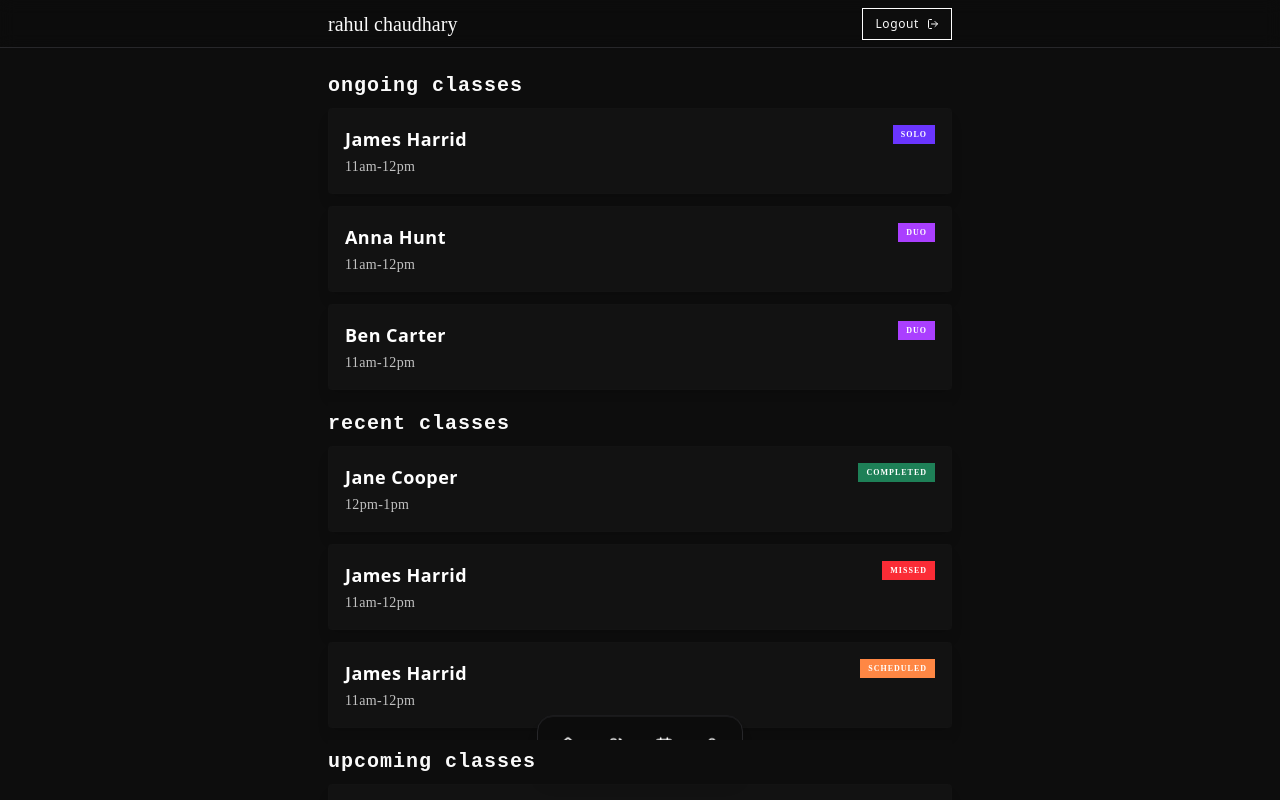
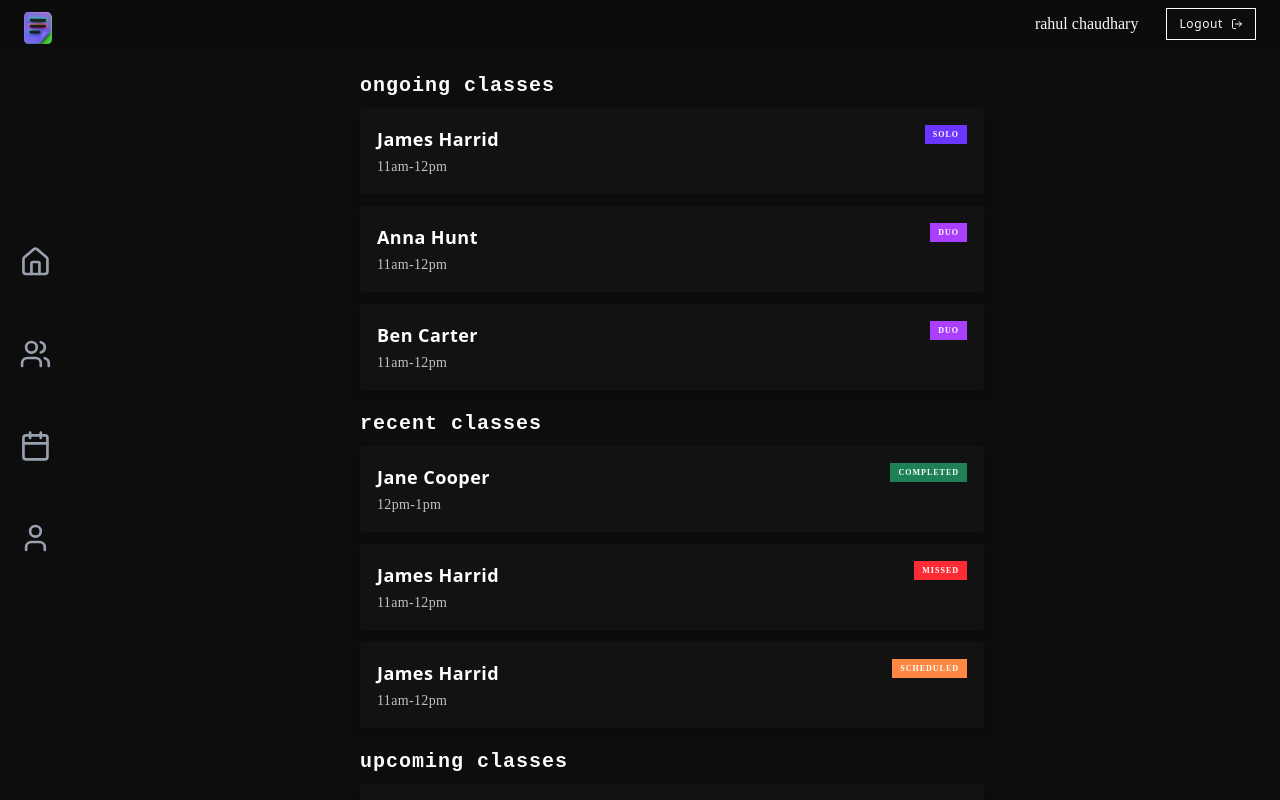
Before and after one commit to foxy17/DrumBooking, a React (Vite) app: page /admin/dashboard in a window 1280 px wide. Built offline with nearby package versions, Linux system fonts and the light colour scheme; a web font is replaced by a local one.

Commit message:
✨ feat: add logo image and enhance HomeLayout and Dock components with improved styling and layout adjustments

```diff
--- a/src/components/Layout/home.layout.tsx
+++ b/src/components/Layout/home.layout.tsx
@@ -1,18 +1,53 @@
 import React from 'react';
 import { LogOut } from 'lucide-react';
 import { Button } from '@/components/ui/button';
+import { cn } from '@/lib/utils';
 import { NavigationDock } from './navigation';
+
+// Define reusable style constants
+const headerStyles = {
+  base: 'bg-background/95 h-12 border-b border-b-pop-black-100  shrink-0',
+  mobile: 'z-2 backdrop-blur  supports-[backdrop-filter]:bg-background/60',
+  desktop: 'md:fixed md:top-0 md:left-0 md:right-0 md:z-10 md:border-none',
+};
+
+const containerStyles = {
+  base: 'flex items-center h-full',
+  mobile: 'justify-between px-6 max-w-2xl',
+  desktop: 'mdjustify-between mdpx-6 md:max-w-screen-2xl',
+};
 
 export const HomeLayout: React.FC<React.PropsWithChildren> = ({ children }) => {
   const username = 'Rahul Chaudhary'; // Replace with actual username from auth context
 
   return (
     <div className="flex flex-col h-[100dvh] w-screen overflow-auto">
-      <div className="bg-background/95 backdrop-blur supports-[backdrop-filter]:bg-background/60 z-2 h-12 border-b border-zinc-800 shrink-0">
-        <div className="flex justify-between items-center px-6  h-full max-w-2xl mx-auto">
-          <div className="flex items-center gap-4">
+      <div
+        className={cn(
+          headerStyles.base,
+          headerStyles.mobile,
+          headerStyles.desktop
+        )}
+      >
+        <div
+          className={cn(
+            containerStyles.base,
+            containerStyles.mobile,
+            containerStyles.desktop
+          )}
+        >
+          <div className="hidden md:block">
+            <img src="/logo.png" alt="Icon" className="h-8 mt-2" />
+          </div>
+
+          <div className="flex md:hidden items-center gap-4">
             <span className="text-xl font-cirka lowercase">{username}</span>
           </div>
+
+          <div className="flex items-center gap-4">
+            <span className="hidden md:inline-block text-base font-cirka lowercase mr-3">
+              {username}
+            </span>
             <Button
               variant="outline"
               size="sm"
@@ -24,8 +59,11 @@ export const HomeLayout: React.FC<React.PropsWithChildren> = ({ children }) => {
             </Button>
           </div>
         </div>
+      </div>
 
-      <main className="flex-grow overflow-auto">{children}</main>
+      <main className={cn('flex-grow overflow-auto', 'md:pl-16', 'md:mt-12')}>
+        {children}
+      </main>
 
       <NavigationDock />
     </div>
--- a/src/components/Layout/navigation.tsx
+++ b/src/components/Layout/navigation.tsx
@@ -28,8 +28,12 @@ export function NavigationDock() {
 
   return (
     <>
-      <div className="fixed bottom-4 left-1/2 hidden -translate-x-1/2 md:block">
-        <Dock items={items.map(({ icon, label }) => ({ icon, label }))} />
+      <div className="fixed left-2 top-1/2 hidden -translate-y-1/2 md:block h-auto">
+        <Dock
+          items={items.map(({ icon, label }) => ({ icon, label }))}
+          orientation="vertical"
+          className="border-zinc-800"
+        />
       </div>
 
       <div className="block mt-16 md:hidden">
--- a/src/components/ui/dock-two.tsx
+++ b/src/components/ui/dock-two.tsx
@@ -5,6 +5,7 @@ import { cn } from '@/lib/utils';
 
 interface DockProps {
   className?: string;
+  orientation?: 'horizontal' | 'vertical';
   items: Array<{
     icon: LucideIcon;
     label: string;
@@ -17,6 +18,7 @@ interface DockIconButtonProps {
   label: string;
   onClick?: () => void;
   className?: string;
+  labelPosition?: 'top' | 'right';
 }
 
 const floatingAnimation = {
@@ -31,28 +33,45 @@ const floatingAnimation = {
   },
 };
 
+const sideFloatingAnimation = {
+  initial: { x: 0 },
+  animate: {
+    x: [-2, 2, -2],
+    transition: {
+      duration: 4,
+      repeat: Infinity,
+      ease: 'easeInOut',
+    },
+  },
+};
+
 const DockIconButton = React.forwardRef<HTMLButtonElement, DockIconButtonProps>(
-  ({ icon: Icon, label, onClick, className }, ref) => {
+  ({ icon: Icon, label, onClick, className, labelPosition = 'top' }, ref) => {
     return (
       <motion.button
         ref={ref}
-        whileHover={{ scale: 1.1, y: -2 }}
+        whileHover={{
+          scale: 1.1,
+          ...(labelPosition === 'top' ? { y: -2 } : { x: -2 }),
+        }}
         whileTap={{ scale: 0.95 }}
         onClick={onClick}
         className={cn(
-          'relative group p-3 rounded-lg',
-          'hover:bg-secondary transition-colors',
+          'relative group p-2.5 rounded-full cursor-pointer',
+          'transition-colors',
           className
         )}
       >
-        <Icon className="w-5 h-5 text-foreground" />
+        <Icon className="w-6 h-6 sm:w-6 sm:h-6 md:w-7 md:h-7 lg:w-8 lg:h-8" />
         <span
           className={cn(
-            'absolute -top-8 left-1/2 -translate-x-1/2',
-            'px-2 py-1 rounded text-xs',
+            'absolute px-2 py-1 rounded text-xs',
             'bg-popover text-popover-foreground',
             'opacity-0 group-hover:opacity-100',
-            'transition-opacity whitespace-nowrap pointer-events-none'
+            'transition-opacity whitespace-nowrap pointer-events-none',
+            labelPosition === 'top'
+              ? '-top-8 left-1/2 -translate-x-1/2'
+              : 'top-1/2 -translate-y-1/2 left-full ml-2'
           )}
         >
           {label}
@@ -64,29 +83,47 @@ const DockIconButton = React.forwardRef<HTMLButtonElement, DockIconButtonProps>(
 DockIconButton.displayName = 'DockIconButton';
 
 const Dock = React.forwardRef<HTMLDivElement, DockProps>(
-  ({ items, className }, ref) => {
+  ({ items, className, orientation = 'horizontal' }, ref) => {
+    const isVertical = orientation === 'vertical';
+
     return (
       <div
         ref={ref}
         className={cn(
-          'w-full  flex items-center justify-center p-2',
+          isVertical
+            ? 'h-full flex flex-col items-center justify-center'
+            : 'w-full flex items-center justify-center p-2',
           className
         )}
       >
-        <div className="w-full max-w-4xl rounded-2xl flex items-center justify-center relative">
+        <div
+          className={cn(
+            isVertical
+              ? 'h-full flex flex-col items-center justify-center relative'
+              : 'w-full max-w-4xl rounded-xl flex items-center justify-center relative'
+          )}
+        >
           <motion.div
             initial="initial"
             animate="animate"
-            variants={floatingAnimation}
+            variants={isVertical ? sideFloatingAnimation : floatingAnimation}
             className={cn(
-              'flex items-center gap-1 p-2 rounded-2xl',
-              'backdrop-blur-lg border shadow-lg',
-              'bg-background/90 border-border',
-              'hover:shadow-xl transition-shadow duration-300'
+              isVertical
+                ? 'flex flex-col items-center gap-6 sm:gap-7 md:gap-8 lg:gap-10 h-full py-4'
+                : 'flex items-center gap-3 p-2 rounded-xl backdrop-blur-lg border shadow-md bg-background/80 border-border',
+              isVertical ? 'bg-transparent' : '',
+              'transition-shadow duration-300'
             )}
           >
             {items.map(item => (
-              <DockIconButton key={item.label} {...item} />
+              <DockIconButton
+                key={item.label}
+                {...item}
+                className={
+                  isVertical ? 'text-gray-400 hover:text-white' : undefined
+                }
+                labelPosition={isVertical ? 'right' : 'top'}
+              />
             ))}
           </motion.div>
         </div>
```
Also changed, not shown: public/logo.png (added). Lines whose indentation alone changed are shown as unchanged.
